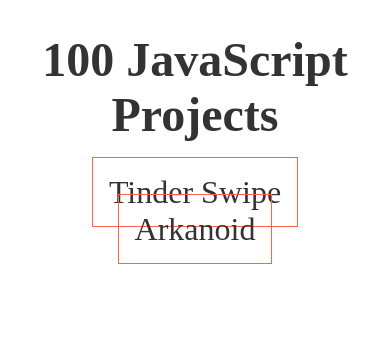
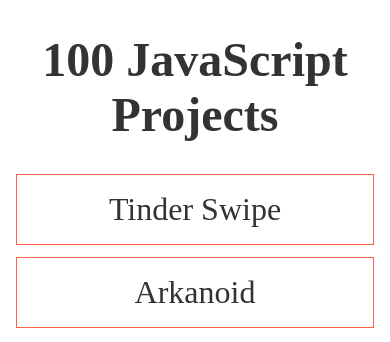
Before and after one commit to joshuaco/100-javascript-projects, a plain HTML site: page index.html in a window 390 px wide. Drawn offline with Linux system fonts and the light colour scheme.

Commit message:
Add responsive links (max-w: 500px)

```diff
--- a/index.html
+++ b/index.html
@@ -23,7 +23,11 @@
       text-decoration: none;
       color: #333;
       margin: 8px;
-      margin-bottom: 12px;
+
+      @media screen and (max-width: 500px) {
+        display: block;
+        margin-bottom: 12px;
+      }
     }
   </style>
   <body>
```
